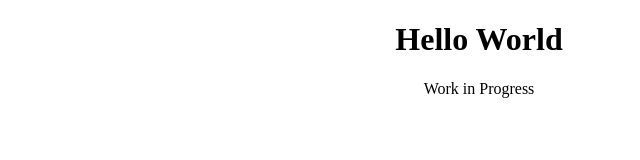
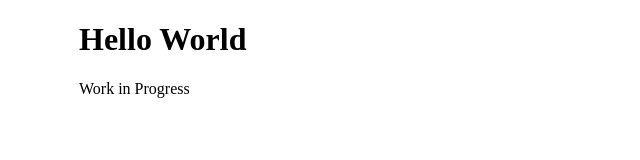
Before and after one commit to henryvtran/henryvtran.github.io, a plain HTML site: page index.html in a window 1280 px wide. Shown: the whole page, without its empty margins (161-801 px from the left). Drawn offline with Linux system fonts and the light colour scheme.

Commit message:
Add Center

```diff
--- a/index.html
+++ b/index.html
@@ -1,9 +1,9 @@
 <!DOCTYPE html>
 <html>
 <body>
-<center>
-<h1>Hello World</h1>
-<p>Work in Progress</p>
-</center>
+<div style="width:800px; margin:0 auto;">
+        <h1>Hello World</h1>
+	<p>Work in Progress</p>
+</div>
 </body>
 </html>
```
